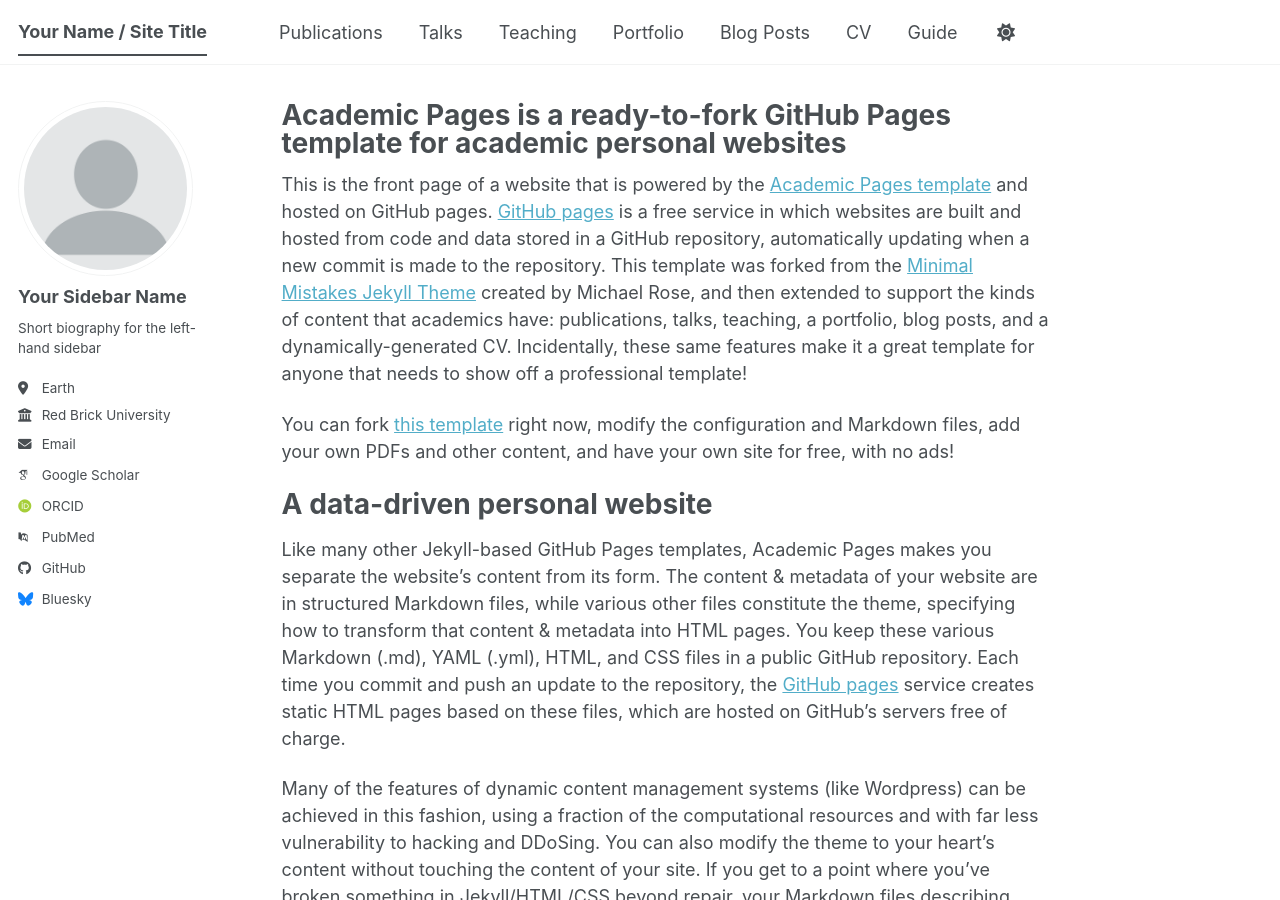
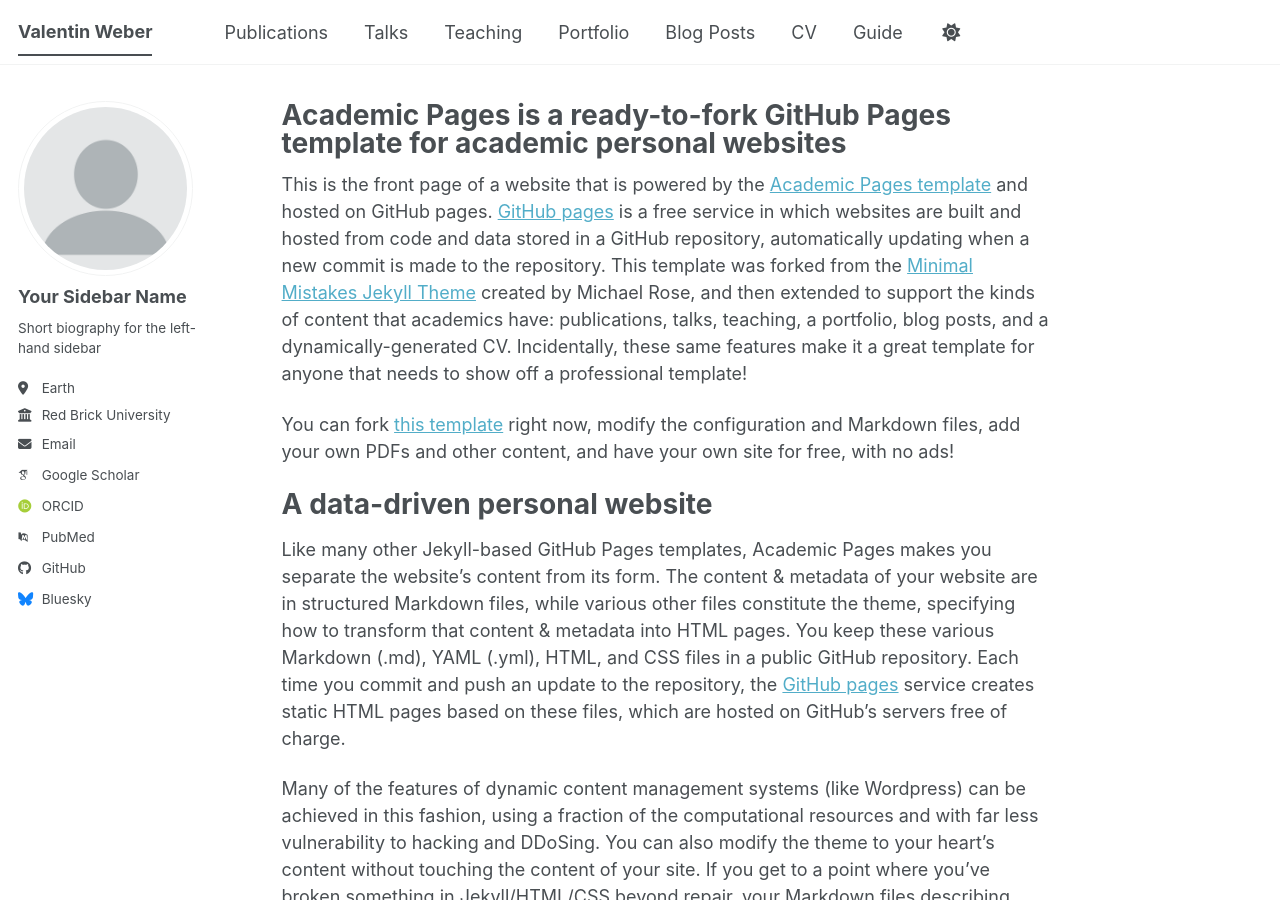
Before and after one commit to v-a-weber/v-a-weber.github.io, a Jekyll site: the page built from _pages/about.md, in a window 1280 px wide and 900 px high. Built offline with Jekyll 4.4.1, drawn with Linux system fonts in a browser that asks for light colours; some web fonts are replaced; a script bundle is joined from its source files by our own code; library files that are not in the unit come from our copies.

Commit message:
Update _config.yml

```diff
--- a/_config.yml
+++ b/_config.yml
@@ -9,7 +9,7 @@
 # Basic Site Settings
 locale                   : "en-US"
 site_theme               : "default" # The available themes options are "default", "air", "sunrise", "mint", "dirt" and "contrast"
-title                    : "Your Name / Site Title"
+title                    : "Valentin Weber"
 title_separator          : "-"
 name                     : &name "Your Name"
 description              : &description "Your Name's academic portfolio"   # Update this with a general description of your site, this is the default if not overridden by a page
```
